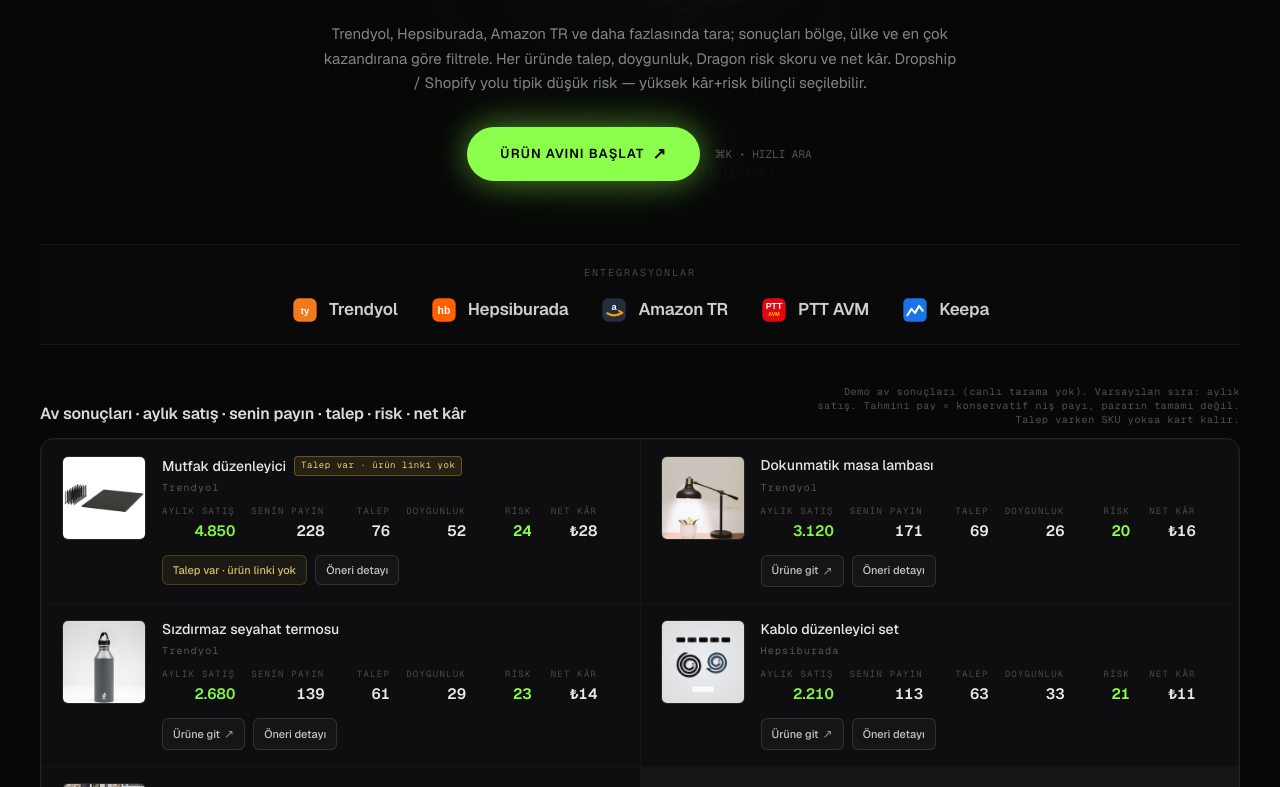
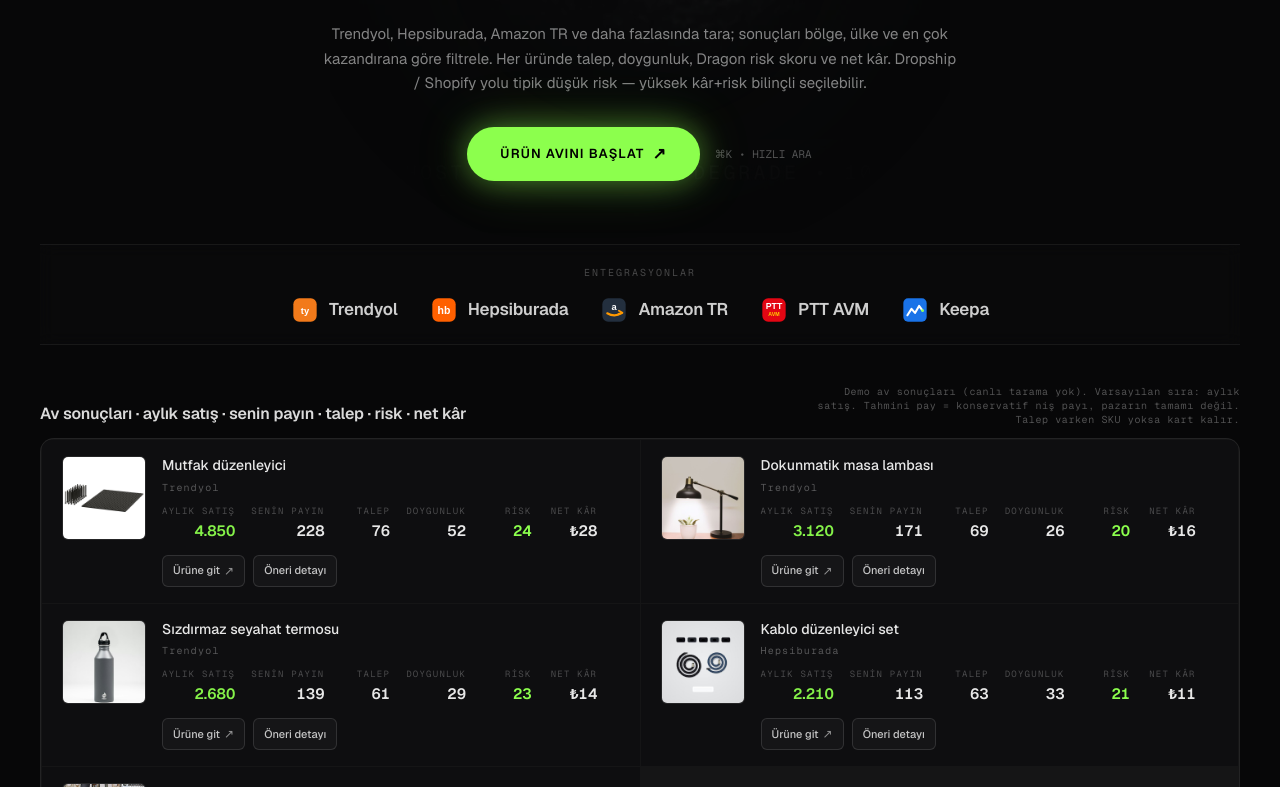
Before and after one commit to ykslaksoy/dragon, a Next.js app: page / in a window 1280 px wide. Shown: the part 411-1198 px from the top of the page. Built offline with nearby package versions, Linux system fonts and the light colour scheme.

Commit message:
fix: restore Ürüne git links for Mutfak düzenleyici and prayer mat

```diff
--- a/src/app/i18n/demo-products.ts
+++ b/src/app/i18n/demo-products.ts
@@ -170,8 +170,8 @@
     monthlySales: 4850,
     estMonthlySales: estimateAttainableSales(4850, 76, 52),
     imageSrc: "/products/home-organizer.jpg",
-    // Live SKU 404 — keep card for demand; no product link.
-    productUrl: null,
+    // IKEA UPPDATERA drawer organizer (matches product photo).
+    productUrl: "https://www.trendyol.com/ikea/uppdatera-cekmece-duzenleyici-antrasit-p-211232427",
   },
   {
     id: "ptt-kit",
@@ -288,7 +288,7 @@
     estMonthlySales: estimateAttainableSales(640, 55, 24),
     imageSrc: "/products/prayer-mat.jpg",
     // Unreliable SKU path — demand kept; no live product link.
-    productUrl: null,
+    productUrl: "https://www.noon.com/saudi-en/product/Z4F9AF3AFFE0D82380EBDZ/p/",
   },
   {
     id: "shopee-asia",
```
